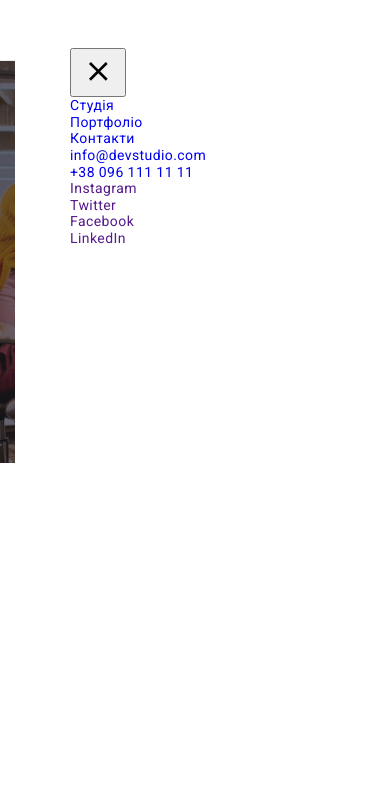
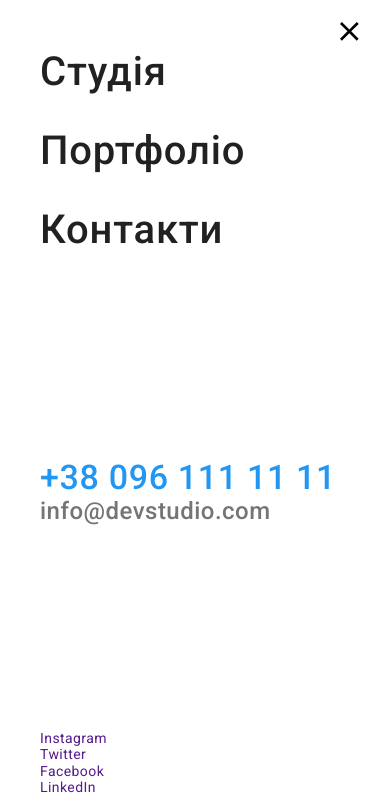
Before and after one commit to svet-shaigen/goit-markup-hw-08-8, a plain HTML site: page index.html in a window 390 px wide. Both pictures are taken after a click on the button 355 px from the left and 30 px from the top of the page. Shown: the top 802 px of the page. Drawn offline with nearby package versions, Linux system fonts and the light colour scheme.

Commit message:
Update scss file

```diff
--- a/index.html
+++ b/index.html
@@ -64,7 +64,7 @@
         <!--Mobile menu-->
 
         <div class="mob-menu is-hidden" data-menu>
-          <div class="container">
+          <div class="container-mob">
             <button type="button" class="menu-close" data-menu-close>
               <svg class="menu-close-icon" width="40" height="40">
                 <use href="./images/icons.svg#menu-close"></use>
@@ -90,15 +90,15 @@
             </nav>
             <ul class="mob-menu-contacts">
               <li class="mob-menu-contact__list">
-                <a
-                  class="mob-menu-contact__link link"
-                  href="mailto:info@devstudio.com"
-                  >info@devstudio.com</a
+                <a class="mob-menu-contact__link link" href="tel:+380961111111">
+                  +38 096 111 11 11</a
                 >
               </li>
               <li class="mob-menu-contact__list">
-                <a class="mob-menu-contact__link link" href="tel:+380961111111">
-                  +38 096 111 11 11</a
+                <a
+                  class="mob-menu-mail__link link"
+                  href="mailto:info@devstudio.com"
+                  >info@devstudio.com</a
                 >
               </li>
             </ul>
--- a/js/menu.js
+++ b/js/menu.js
@@ -3,6 +3,7 @@
       openMenuBtn: document.querySelector("[data-menu-open]"),
       closeMenuBtn: document.querySelector("[data-menu-close]"),
       menu: document.querySelector("[data-menu]"),
+      body: document.querySelector("body"),
     };
 
     refs.openMenuBtn.addEventListener("click", toggleMenu);
@@ -10,5 +11,6 @@
 
     function toggleMenu() {
       refs.menu.classList.toggle("is-hidden");
+      refs.body.classList.toggle("no-scroll");
     }
   })();
--- a/sass/base/_common.scss
+++ b/sass/base/_common.scss
@@ -48,3 +48,7 @@ color: var(--accent-color);
     line-height: calc(31 / 26);
     }
 }
+
+.no-scroll {
+  overflow: hidden;
+}
--- a/sass/components/_menu.scss
+++ b/sass/components/_menu.scss
@@ -26,10 +26,67 @@
 .mob-menu {
     position: fixed;
     top: 0;
-    width: 100vw;
-    height: 100vh;
+    left: 0;
+    width: 100%;
+    height: 100%;
     background-color: var(--primary-bg-color);
+
     padding-top: 48px;
     padding-bottom: 48px;
     padding-left: 40px;
+
+
+
+    > .container-mob {
+        height: 100%;
+        display: flex;
+        flex-direction: column;
+        justify-content: space-between;
+        overflow: auto;
+    }
+
+    @include tablet {
+        display: none;
+    }
 }
+
+.menu-close {
+    position: absolute;
+    top: 10px;
+    right: 15px;
+
+    background-color: transparent;
+    border: none;
+    cursor: pointer;
+
+    }
+
+    .menu-list__link {
+    font-weight: 500;
+    font-size: 40px;
+    line-height: calc(47 / 40);
+    letter-spacing: 0.02em;
+    color: var(--title-text-color);
+
+    }
+
+    .menu-list__item:not(:last-child) {
+        margin-bottom: 32px;
+    }
+
+    .mob-menu-contact__link {
+        font-weight: 500;
+        font-size: 34px;
+        line-height: calc (40 / 34);
+        letter-spacing: 0.02em;
+        color: var(--accent-color);
+        margin-bottom: 32px;
+    }
+
+    .mob-menu-mail__link {
+        font-weight: 500;
+        font-size: 24px;
+        line-height: (28 /24);
+        letter-spacing: 0.02em;
+        color: var(--primary-text-color);
+    }
--- a/sass/layouts/_header.scss
+++ b/sass/layouts/_header.scss
@@ -119,6 +119,7 @@ color: var(--primary-text-color);
 .header__container {
  display: flex;
  align-items: center;
+
 }
 
 .header__navigation {
```
Also changed, not shown: css/main.css, css/main.min.css, 2 other files.
